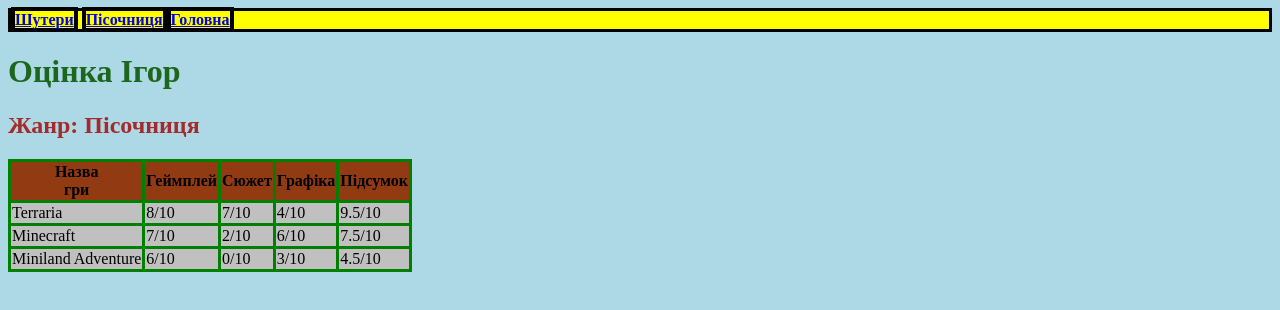
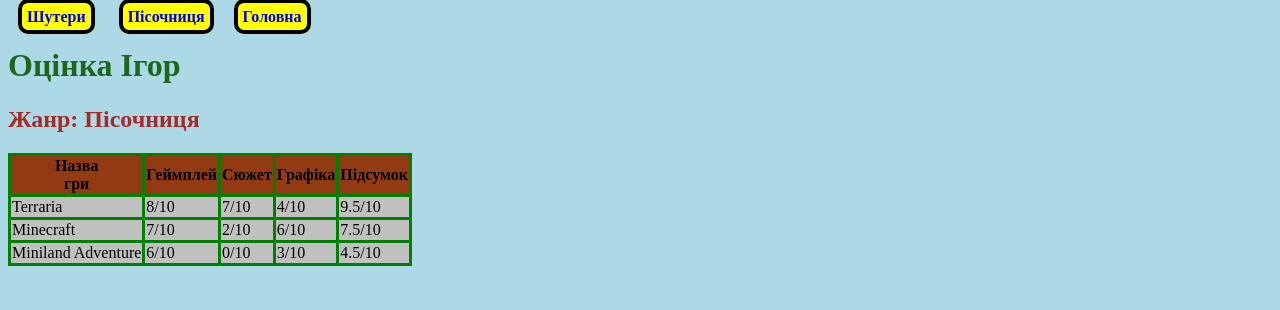
Before and after one commit to LOPOKIHE/Game-Rating-2, a plain HTML site: page index.html in a window 1280 px wide. Drawn offline with Linux system fonts and the light colour scheme.

Commit message:
Update style.css

```diff
--- a/style.css
+++ b/style.css
@@ -11,10 +11,7 @@ h1 {
 h2 {
     color: brown;
 }
-header {
-    background-color: yellow;
-    border: 3px solid black;
-}
+
 body {
     background-color: lightblue;
 }
@@ -24,4 +21,9 @@ th {
 a {
     border: 4px solid black;
     border-collapse: collapse;
+    background-color: yellow;
+    text-decoration: none;
+    border-radius: 10px;
+    padding: 5px;
+    margin: 10px;
 }
```
